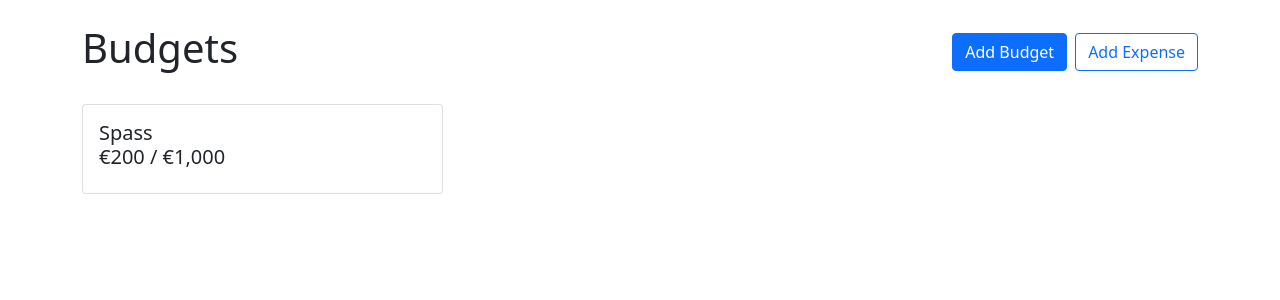
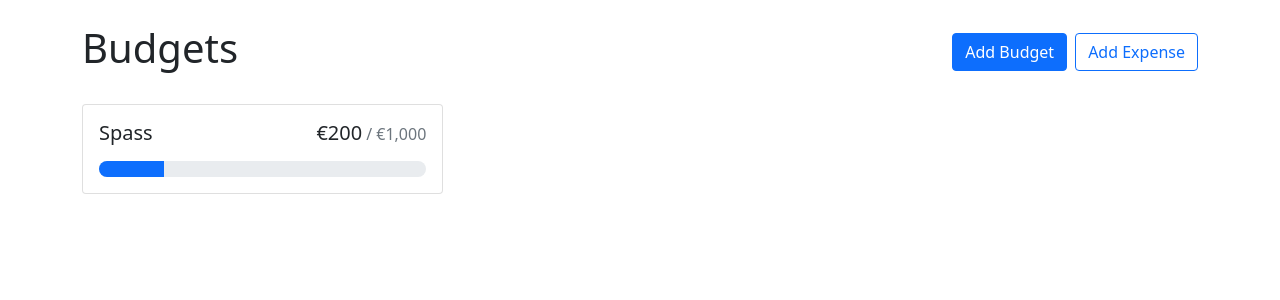
Before and after one commit to Seborider/Budget, a React (Create React App) app: page / in a window 1280 px wide. Shown: the top 300 px of the page. Built offline with nearby package versions, Linux system fonts and the light colour scheme.

Commit message:
⚡️  Add progressBar and functionality

```diff
--- a/src/components/BudgetCard.js
+++ b/src/components/BudgetCard.js
@@ -1,15 +1,29 @@
-import { Card } from 'react-bootstrap';
+import { Card, ProgressBar } from 'react-bootstrap';
 import { currencyFormatter } from '../utils'
 
 export default function BudgetCard({name, amount, max}) {
     return (
         <Card>
             <Card.Body>
-                <Card.Title>
-                    <div>{name}</div>
-                    <div>{currencyFormatter.format(amount)} / {currencyFormatter.format(max)}</div>
+                <Card.Title className="d-flex justify-content-between align-items-baseline fw-normal mb-3">
+                    <div className="me-2">{name}</div>
+                    <div className="d-flex align-items-baseline">{currencyFormatter.format(amount)}
+                    <span className="text-muted fs-6 ms-1"> / {currencyFormatter.format(max)}
+                    </span>
+                    </div>
                 </Card.Title>
+                <ProgressBar className="rounded-pill" variant={getProgressBarVariant(amount, max)} min={0} max={max} now={amount}>
+
+
+                </ProgressBar>
             </Card.Body>
         </Card>
     )
 }
+
+function getProgressBarVariant(amount, max) {
+    const ratio = amount / max;
+    if (ratio < 0.5) return "primary"
+    if (ratio < 0.75) return "warning"
+    return "danger"
+}
```
